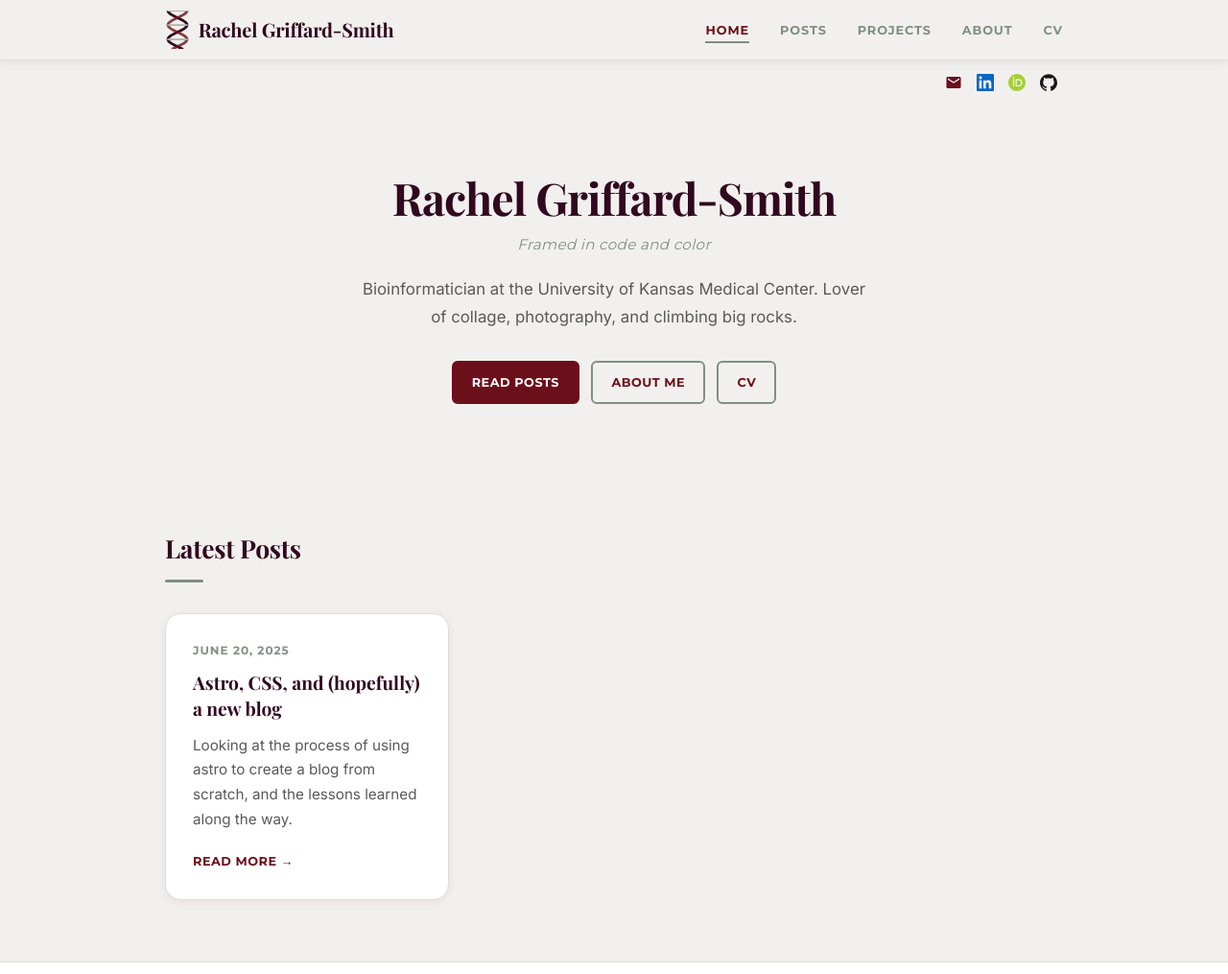
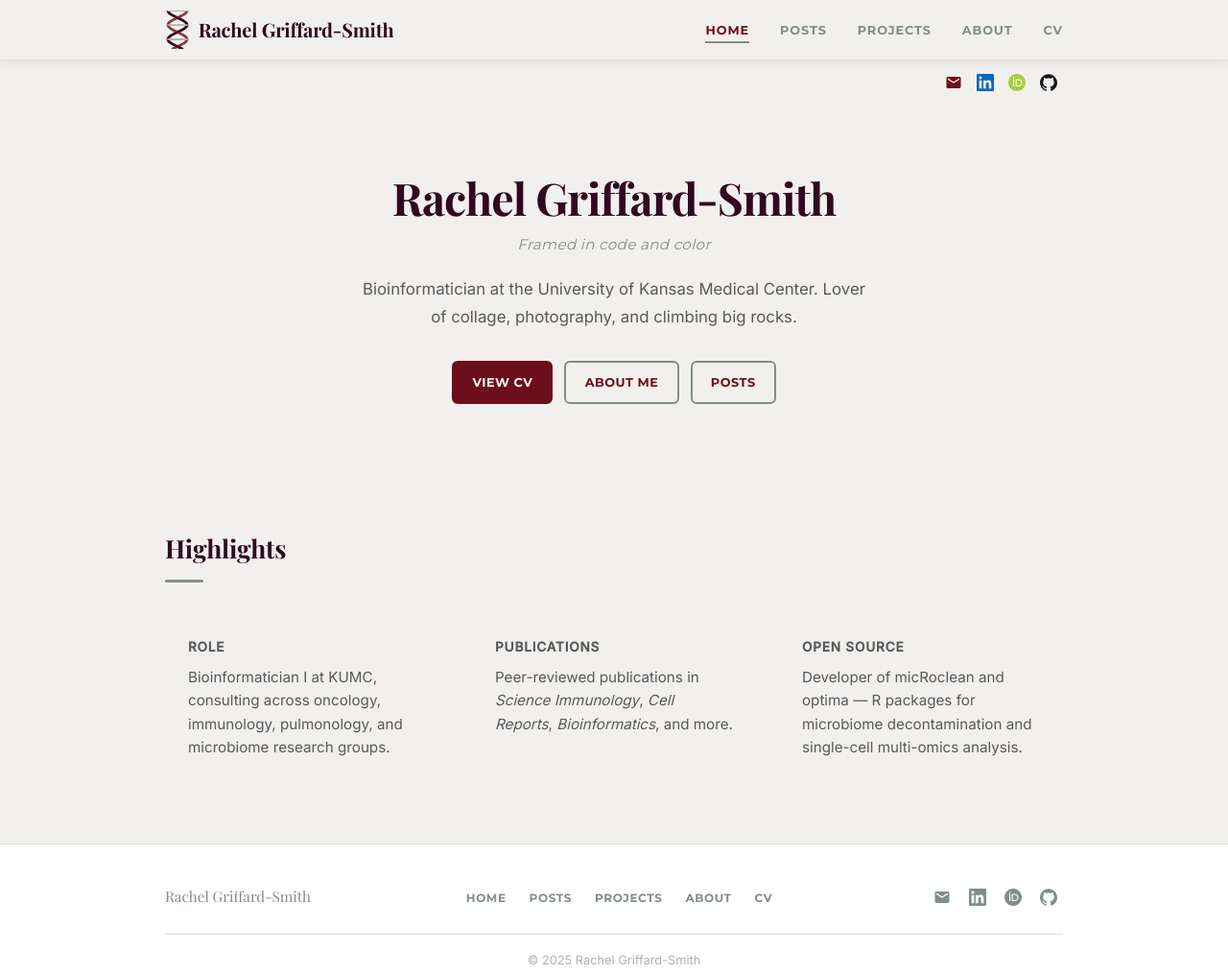
Before and after one commit to rachelgriffard/rachelgriffard.github.io, an Astro site: page / in a window 1280 px wide. Shown: the top 1015 px of the page at 96% size. Built offline with nearby package versions, Linux system fonts and the light colour scheme; Astro itself is replaced by a stand-in of ours; a web font is replaced by a local one.

Commit message:
Add in adjustments to CV and reformat for emphasis on cv instead

```diff
--- a/src/pages/index.astro
+++ b/src/pages/index.astro
@@ -1,14 +1,8 @@
 ---
 import BaseLayout from '../layouts/BaseLayout.astro';
-import PostCard from '../components/PostCard.astro';
-import { getCollection } from 'astro:content';
-
-const posts = (await getCollection('blog')).sort(
-  (a, b) => b.data.date.valueOf() - a.data.date.valueOf()
-);
 ---
 
-<BaseLayout title="Rachel Griffard-Smith | Blog">
+<BaseLayout title="Rachel Griffard-Smith">
   <div class="container">
     <section class="hero">
       <h1>Rachel Griffard-Smith</h1>
@@ -18,20 +12,60 @@ const posts = (await getCollection('blog')).sort(
         collage, photography, and climbing big rocks.
       </p>
       <div class="hero-links">
-        <a href="/posts" class="btn btn-primary">Read Posts</a>
+        <a href="/cv" class="btn btn-primary">View CV</a>
         <a href="/about" class="btn btn-outline">About Me</a>
-        <a href="/cv" class="btn btn-outline">CV</a>
+        <a href="/posts" class="btn btn-outline">Posts</a>
       </div>
     </section>
 
     <section class="section">
       <div class="section-header">
-        <h2>Latest Posts</h2>
+        <h2>Highlights</h2>
         <div class="section-line"></div>
       </div>
-      <div class="post-grid">
-        {posts.slice(0, 6).map((post) => <PostCard post={post} />)}
+      <div class="highlights-grid">
+        <div class="highlight-card">
+          <h3>Role</h3>
+          <p>Bioinformatician I at KUMC, consulting across oncology, immunology, pulmonology, and microbiome research groups.</p>
+        </div>
+        <div class="highlight-card">
+          <h3>Publications</h3>
+          <p>Peer-reviewed publications in <em>Science Immunology</em>, <em>Cell Reports</em>, <em>Bioinformatics</em>, and more.</p>
+        </div>
+        <div class="highlight-card">
+          <h3>Open Source</h3>
+          <p>Developer of micRoclean and optima — R packages for microbiome decontamination and single-cell multi-omics analysis.</p>
+        </div>
       </div>
     </section>
   </div>
 </BaseLayout>
+
+<style>
+  .highlights-grid {
+    display: grid;
+    grid-template-columns: repeat(auto-fit, minmax(220px, 1fr));
+    gap: 1.5rem;
+    margin-top: 1.5rem;
+  }
+
+  .highlight-card {
+    padding: 1.5rem;
+    border: 1px solid var(--color-border);
+    border-radius: 0.5rem;
+  }
+
+  .highlight-card h3 {
+    margin: 0 0 0.5rem;
+    font-size: 0.85rem;
+    text-transform: uppercase;
+    letter-spacing: 0.06em;
+    color: var(--color-accent);
+  }
+
+  .highlight-card p {
+    margin: 0;
+    font-size: 0.95rem;
+    line-height: 1.6;
+  }
+</style>
```
Also changed, not shown: src/pages/cv.astro (+191 -182 lines).
